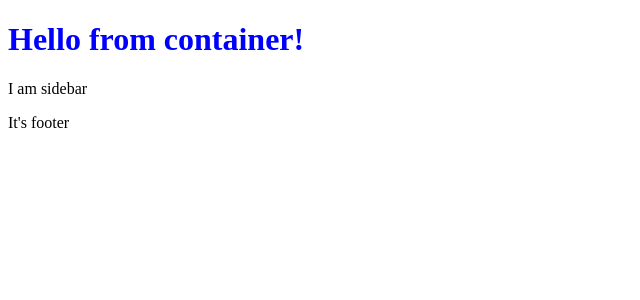
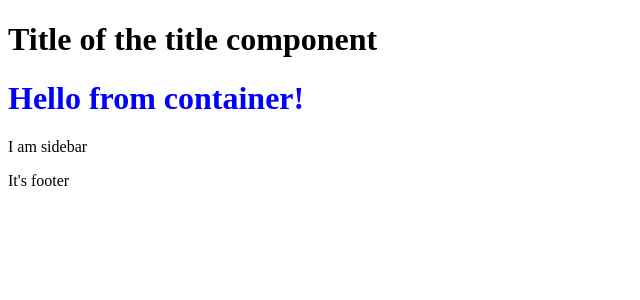
Before and after one commit to RafalG1991/angular-test-app, an Angular app: page / in a window 1280 px wide. Shown: the top 300 px of the page, without its empty margins (0-640 px from the left). Built offline with nearby package versions, Linux system fonts and the light colour scheme.

Commit message:
added ng-content for app-title component

```diff
--- a/src/app/container/container.component.html
+++ b/src/app/container/container.component.html
@@ -1,4 +1,7 @@
 <div>
+  <header>
+    <ng-content select="app-title"></ng-content>
+  </header>
   <ng-content select=".header"></ng-content>
   <aside>
     <ng-content select="[sidebar]"></ng-content>
```
